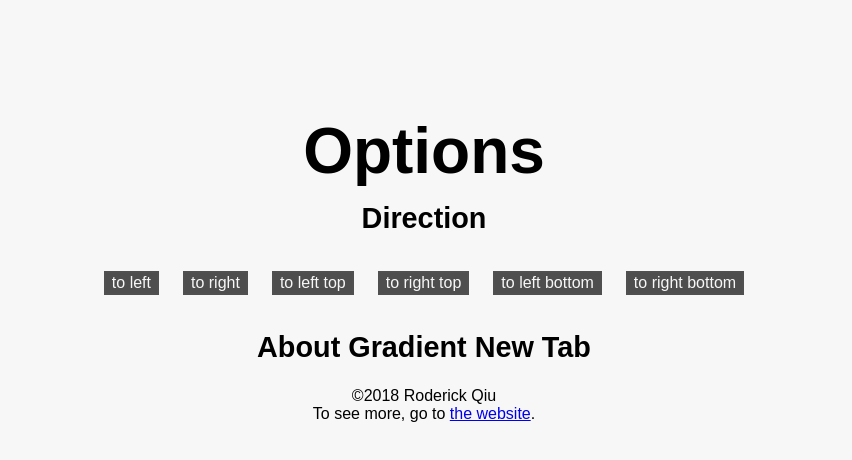
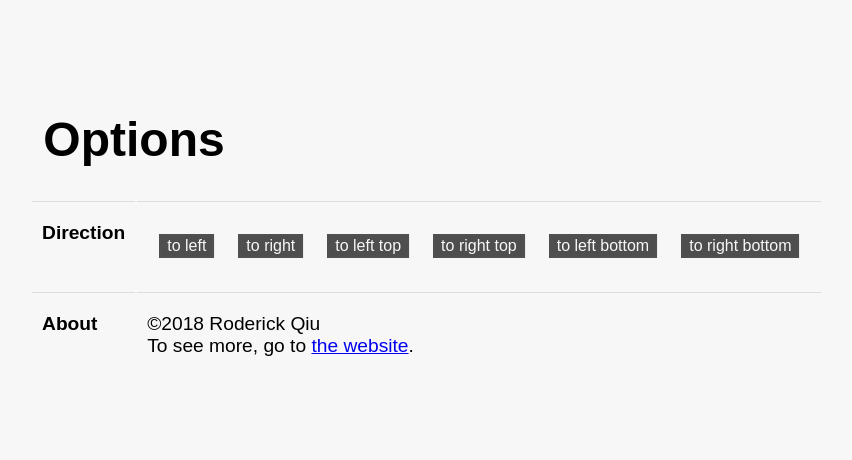
Before and after one commit to RoderickQiu/gradientnewtab, a browser extension: page options.html in a window 1280 px wide. Shown: the whole page, without its empty margins (216-1068 px from the left). Drawn offline with Linux system fonts and the light colour scheme.

Commit message:
Updated Options.html

```diff
--- a/options.html
+++ b/options.html
@@ -9,9 +9,10 @@
             font-family: "Dubai", sans-serif;
             background-color: #f7f7f7;
         }
-        h1{
-            font-size: 4rem;
-            line-height: 1rem;
+        #head{
+            font-size: 3rem;
+            border-spacing: 0rem;
+            vertical-align:middle;
         }
         #buttonDiv button{
             background-color: rgb(78, 78, 78);
@@ -22,27 +23,42 @@
             font-size: 1rem;
             font-family: "Dubai", sans-serif;
         }
-        #main{
-            text-align: center;
-            transform: translateY(100px);
+        #container{
+            position: absolute;
+            top: 10%;
+            transform: translateX(30%);
+            display: block;
+        }
+        #mainTable td{
             font-size: 1.2rem;
+            padding: 20px 10px 20px 10px;
+	        border-top: #dddddd solid 1px;
+	        vertical-align:top;
         }
-        #aboutDiv{
-            font-size: 1rem;
+        #mainTable #title{
+            font-weight: bolder;
         }
+
     </style>
 </head>
 <body>
-    <div id="main">
-        <h1>Options</h1>
-        <h2>Direction</h2>
-        <div id="buttonDiv"></div>
-        <h2>About Gradient New Tab</h2>
-        <div id="aboutDiv">
-            &copy;2018 Roderick Qiu<br/>
-            To see more, go to <a href="https://roderickqiu.scris.top/GradientNewTab-Homepage/" target="_blank">the website</a>.
-        </div>
+    <div id="container">
+        <table id="mainTable">
+            <h1 id="head">&nbsp;Options</h1>
+            <tr>
+                <td id="title">Direction</td>
+                <td><div id="buttonDiv"></div></td>
+            </tr>
+            <tr>
+                <td id="title">About</td>
+                <td>
+                    &copy;2018 Roderick Qiu<br/>
+                    To see more, go to <a href="https://roderickqiu.scris.top/GradientNewTab-Homepage/" target="_blank">the website</a>.
+                </td>
+            </tr>
+        </table>
     </div>
+
     <script src="src/options.js"></script>
 </body>
 </html>
```
Also changed, not shown: manifest.json.
